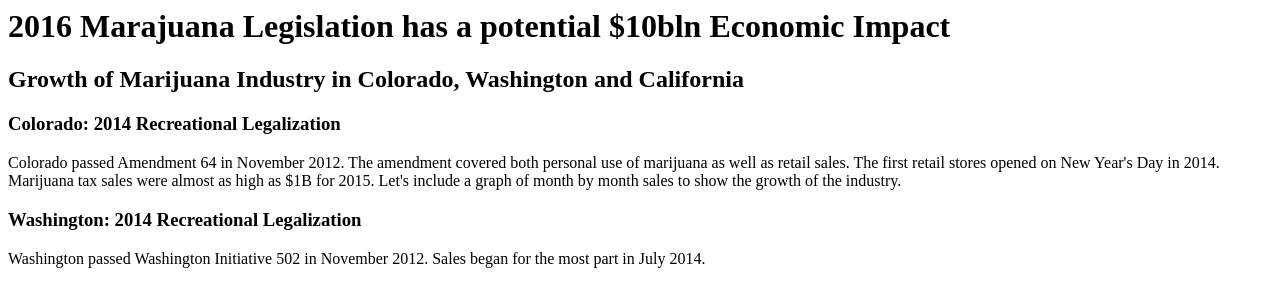
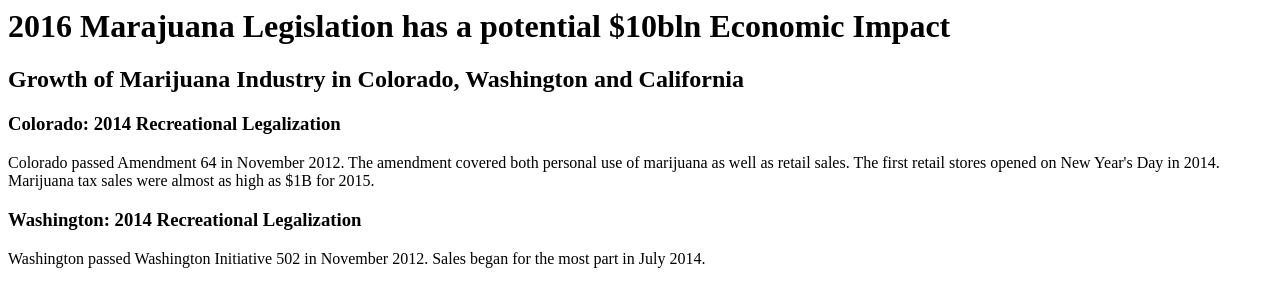
Before and after one commit to dgreenfi/streams-project, a Flask app: template templates/growth.html in a window 1280 px wide. Shown: the top 281 px of the page. Run offline with Flask 2, Linux system fonts and the light colour scheme; the template is opened without the code that fills it, so the values that code supplies are empty; parts of the project's set-up code (start-up, migrations or seed data) failed here and were passed over; some libraries are stand-ins or nearby versions.

Commit message:
got rid of certain wording

```diff
--- a/templates/growth.html
+++ b/templates/growth.html
@@ -4,7 +4,6 @@
                             <p> Colorado passed Amendment 64 in November 2012. The amendment covered both
                               personal use of marijuana as well as retail sales. The first retail stores opened
                               on New Year's Day in 2014. Marijuana tax sales were almost as high as $1B for 2015.
-                              Let's include a graph of month by month sales to show the growth of the industry.
                             </p>
                           <h3>Washington: 2014 Recreational Legalization</h3>
                           <p>
```
